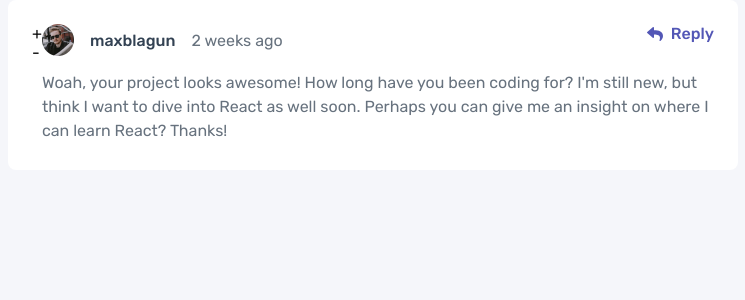
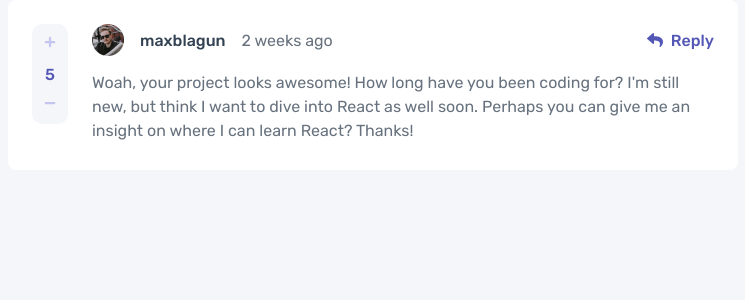
Before and after one commit to EdwinSch/react-interactive-comments, a React (Vite) app: page / in a window 1280 px wide. Shown: the top 300 px of the page, without its empty margins (267-1012 px from the left). Built offline with nearby package versions, Linux system fonts and the light colour scheme.

Commit message:
add: vote component

```diff
--- a/src/components/Comment.jsx
+++ b/src/components/Comment.jsx
@@ -1,9 +1,10 @@
 import { FaReply } from "react-icons/fa";
+import Upvote from "./Upvote";
 
 const Comment = ({ id, user, date, content, upvotePts, replies }) => {
   return (
     <article className="single-comment">
-      <div className="upvotes"> + -</div>
+      <Upvote upvotePts={upvotePts} />
       <div className="comment-wrapper">
         <div className="comment-header">
           <div className="user-wrapper">
@@ -12,7 +13,7 @@ const Comment = ({ id, user, date, content, upvotePts, replies }) => {
             <p className="date">{date}</p>
           </div>
 
-          <button className="reply-btn" type="button">
+          <button className="btn reply-btn" type="button">
             <FaReply />
             reply
           </button>
--- /dev/null
+++ b/src/components/Upvote.jsx
@@ -0,0 +1,28 @@
+import { useState } from "react";
+import { FaPlus, FaMinus } from "react-icons/fa";
+
+const Upvote = ({ upvotePts }) => {
+  const [votes, setVotes] = useState(upvotePts);
+
+  return (
+    <section className="upvote-container">
+      <button
+        onClick={() => setVotes(votes + 1)}
+        className="btn vote-btn"
+        type="button"
+      >
+        <FaPlus />
+      </button>
+      <p className="votes">{votes}</p>
+      <button
+        onClick={() => setVotes(votes - 1)}
+        className="btn vote-btn"
+        type="button"
+      >
+        <FaMinus />
+      </button>
+    </section>
+  );
+};
+
+export default Upvote;
--- a/src/styles/style.css
+++ b/src/styles/style.css
@@ -17,6 +17,18 @@ ul {
   width: 100%;
   display: block;
   object-fit: cover;
+}
+
+.btn {
+  border: none;
+  background: none;
+  height: fit-content;
+  font-family: inherit;
+  font-size: 1rem;
+  font-weight: 500;
+  text-transform: capitalize;
+  cursor: pointer;
+  transition: 300ms ease;
 }
 
 /* Variables */
@@ -57,6 +69,7 @@ main {
 
 .single-comment {
   display: flex;
+  gap: 24px;
   margin-bottom: 20px;
   width: 100%;
   min-height: 170px;
@@ -65,16 +78,18 @@ main {
   border-radius: 8px;
 
   .comment-wrapper {
+    /* border: var(--inspect); */
+
     .comment-header {
+      margin-bottom: 15px;
       display: flex;
       justify-content: space-between;
-      /* align-items: center; */
+      align-items: center;
 
       .user-wrapper {
         display: flex;
         align-items: center;
         gap: 16px;
-        margin-bottom: 15px;
 
         & img {
           width: 32px;
@@ -92,19 +107,10 @@ main {
       }
       /* Redo to general btn */
       .reply-btn {
-        border: none;
         display: flex;
         align-items: center;
         gap: 8px;
-        background: none;
-        height: fit-content;
-        font-family: inherit;
-        font-size: 1rem;
-        font-weight: 500;
         color: var(--accent);
-        text-transform: capitalize;
-        cursor: pointer;
-        transition: 300ms ease;
 
         &:hover {
           color: var(--transparant);
@@ -119,3 +125,29 @@ main {
     }
   }
 }
+
+/* Upvote component */
+.upvote-container {
+  border-radius: 10px;
+  height: 100px;
+  padding: 12px;
+  display: flex;
+  flex-direction: column;
+  justify-content: space-between;
+  align-items: center;
+  background: var(--backgroundClr);
+
+  .votes {
+    font-size: 1rem;
+    font-weight: 500;
+    color: var(--accent);
+  }
+  .vote-btn {
+    font-size: 0.75rem;
+    color: var(--transparant);
+
+    &:hover {
+      color: var(--accent);
+    }
+  }
+}
```
